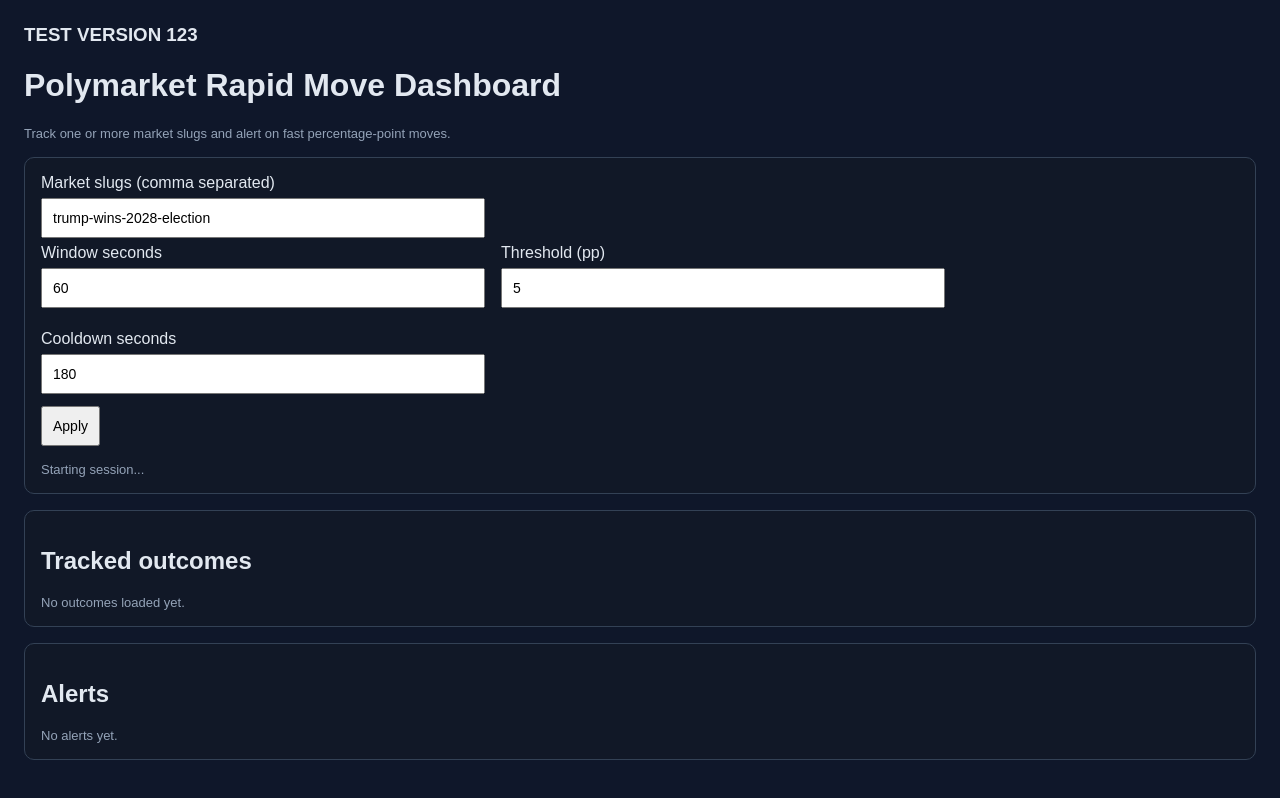
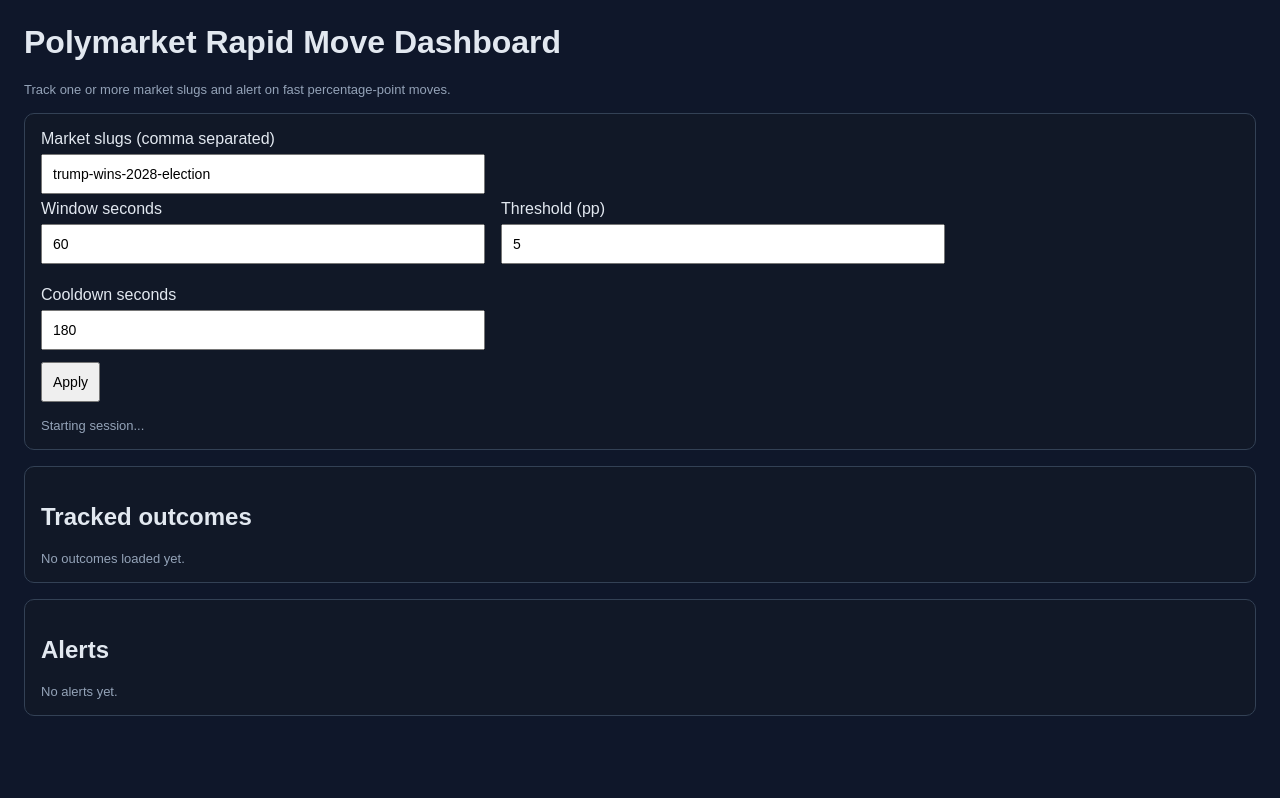
Before and after one commit to jelle-1976/polymarket-dashboard, a website: page public/index.html in a window 1280 px wide. Drawn offline with Linux system fonts and the light colour scheme; no server answers.

Commit message:
Clean production version

```diff
--- a/polymarket_dashboard_server.js
+++ b/polymarket_dashboard_server.js
@@ -9,7 +9,6 @@
 const https = require("https");
 
 function sendTelegramMessage(text) {
-  console.log("USING HTTPS TELEGRAM");
   if (!TELEGRAM_BOT_TOKEN || !TELEGRAM_CHAT_ID) {
     console.log("Telegram missing config");
     return;
@@ -236,7 +235,6 @@
 });
 app.post("/api/send-alert", async (req, res) => {
   try {
-console.log("send-alert hit", req.body);
     const { question, outcome, deltaPp, fromPrice, toPrice } = req.body;
 
     const msg =
--- a/public/index.html
+++ b/public/index.html
@@ -1,6 +1,5 @@
 <!doctype html>
 <html>
-<h3>TEST VERSION 123</h3>
 <head>
   <meta charset="utf-8" />
   <meta name="viewport" content="width=device-width,initial-scale=1" />
```
